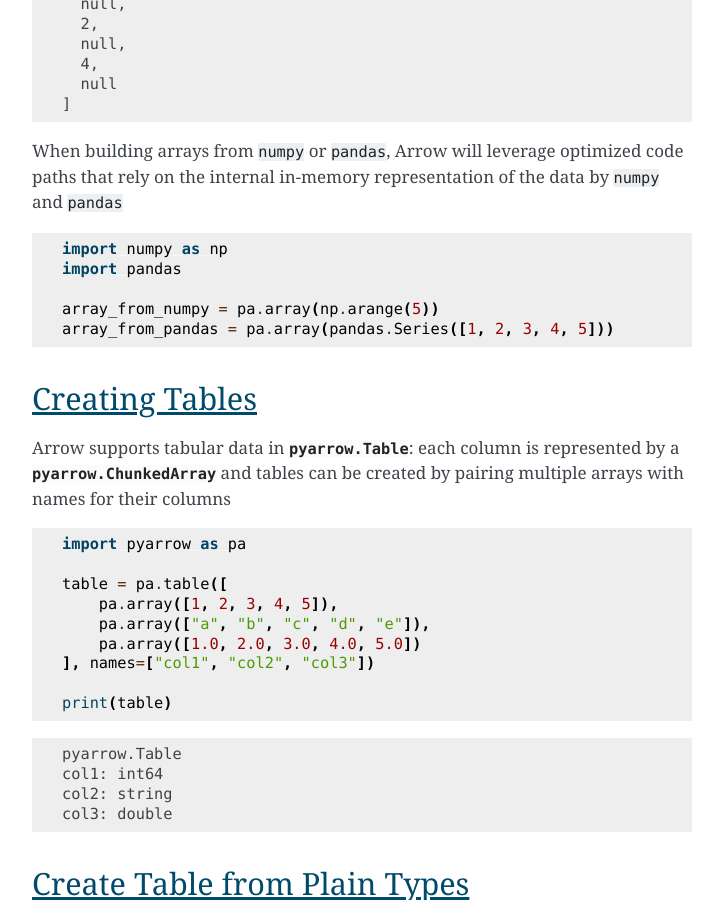
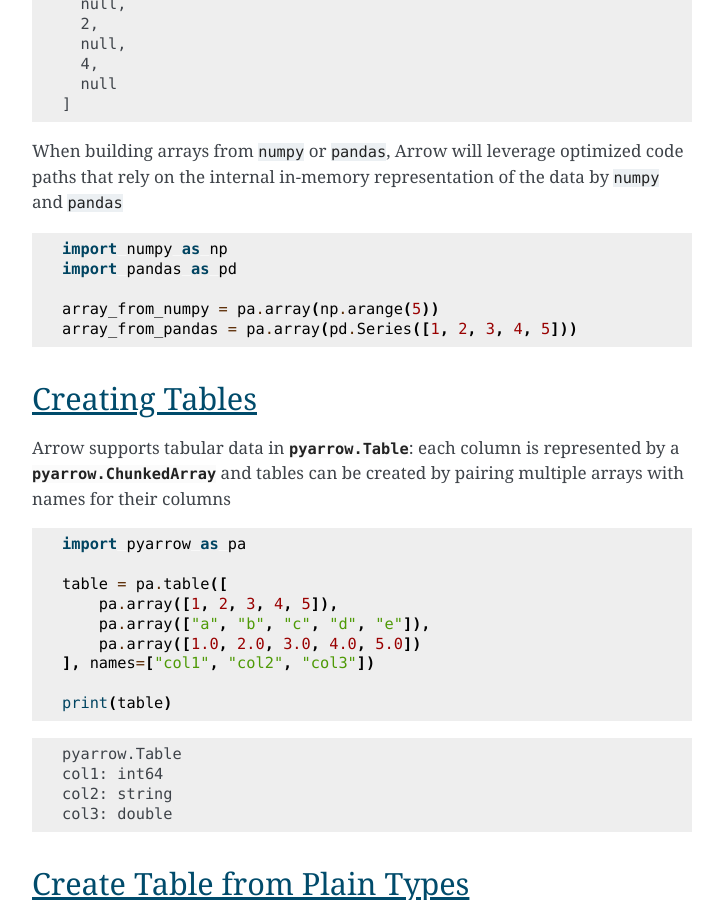
Before and after one commit to apache/arrow-cookbook, a Sphinx documentation site: the page built from python/source/create.rst, in a window 1280 px wide and 900 px high, scrolled down 1109 px. Shown: the whole window, without its empty margins (388-1111 px from the left). Built offline with Sphinx 7.4.7, drawn with Linux system fonts in a browser that asks for light colours.

Commit message:
shorten pandas too for consistency

```diff
--- a/python/source/create.rst
+++ b/python/source/create.rst
@@ -64,10 +64,10 @@ of the data by ``numpy`` and ``pandas``
 .. testcode::
 
     import numpy as np
-    import pandas
+    import pandas as pd
 
     array_from_numpy = pa.array(np.arange(5))
-    array_from_pandas = pa.array(pandas.Series([1, 2, 3, 4, 5]))
+    array_from_pandas = pa.array(pd.Series([1, 2, 3, 4, 5]))
 
 Creating Tables
 ===============
```
